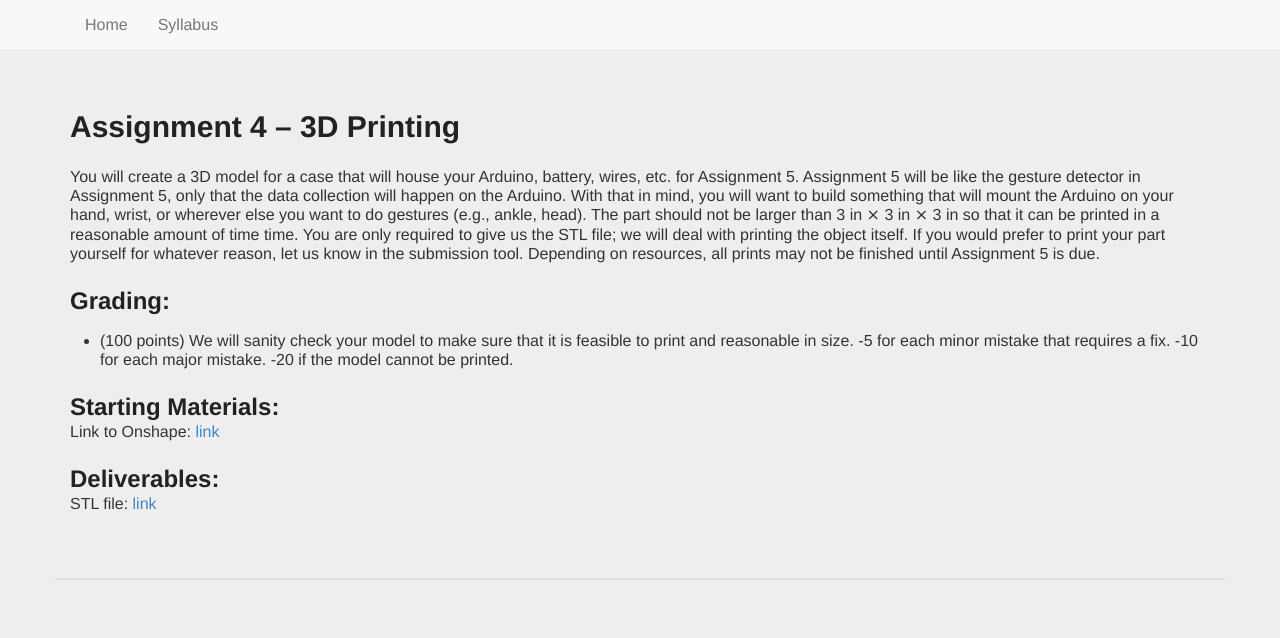
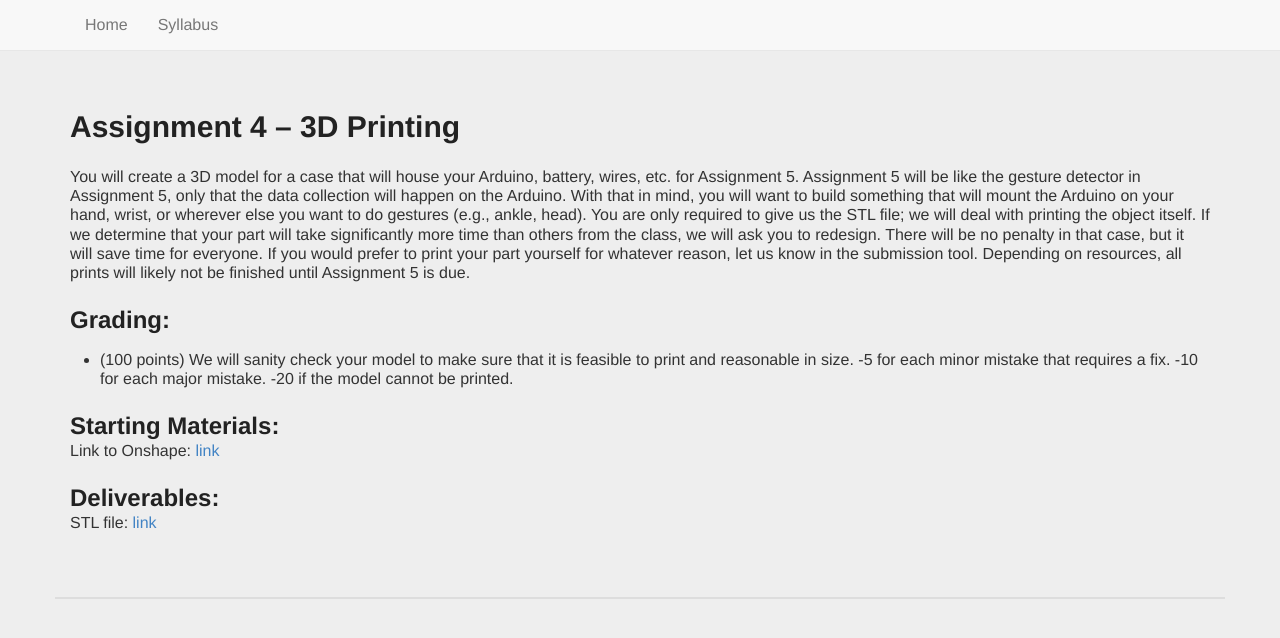
Before and after one commit to mariakakis/mhealth-course, a Jekyll site: the page built from _assignments/assignment4.md, in a window 1280 px wide. Shown: the top 638 px of the page. Built offline with Jekyll 4.4.1, drawn with Linux system fonts in a browser that asks for light colours; some web fonts are replaced.

Commit message:
assign 4 update

```diff
--- a/_assignments/assignment4.md
+++ b/_assignments/assignment4.md
@@ -4,7 +4,7 @@ nickname: 'A4'
 assigned_class_index: 7
 due_class_index: 8
 summary: |
-    You will create a 3D model for a case that will house your Arduino, battery, wires, etc. for Assignment 5. Assignment 5 will be like the gesture detector in Assignment 5, only that the data collection will happen on the Arduino. With that in mind, you will want to build something that will mount the Arduino on your hand, wrist, or wherever else you want to do gestures (e.g., ankle, head). The part should not be larger than 3 in &#10799; 3 in &#10799; 3 in so that it can be printed in a reasonable amount of time time. You are only required to give us the STL file; we will deal with printing the object itself. If you would prefer to print your part yourself for whatever reason, let us know in the submission tool. Depending on resources, all prints may not be finished until Assignment 5 is due.
+    You will create a 3D model for a case that will house your Arduino, battery, wires, etc. for Assignment 5. Assignment 5 will be like the gesture detector in Assignment 5, only that the data collection will happen on the Arduino. With that in mind, you will want to build something that will mount the Arduino on your hand, wrist, or wherever else you want to do gestures (e.g., ankle, head). You are only required to give us the STL file; we will deal with printing the object itself. If we determine that your part will take significantly more time than others from the class, we will ask you to redesign. There will be no penalty in that case, but it will save time for everyone. If you would prefer to print your part yourself for whatever reason, let us know in the submission tool. Depending on resources, all prints will likely not be finished until Assignment 5 is due.
 grading:
 - (100 points) We will sanity check your model to make sure that it is feasible to print and reasonable in size. -5 for each minor mistake that requires a fix. -10 for each major mistake. -20 if the model cannot be printed.
 starting_materials: |
```
